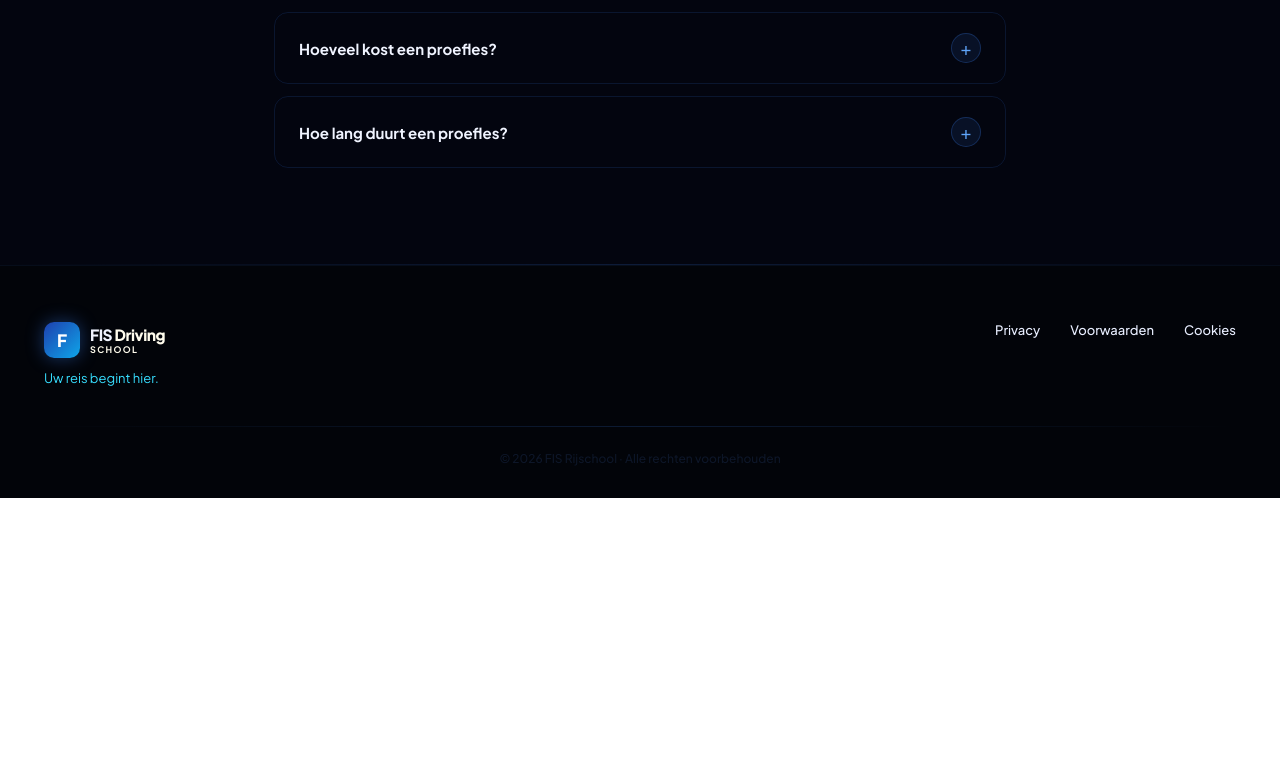
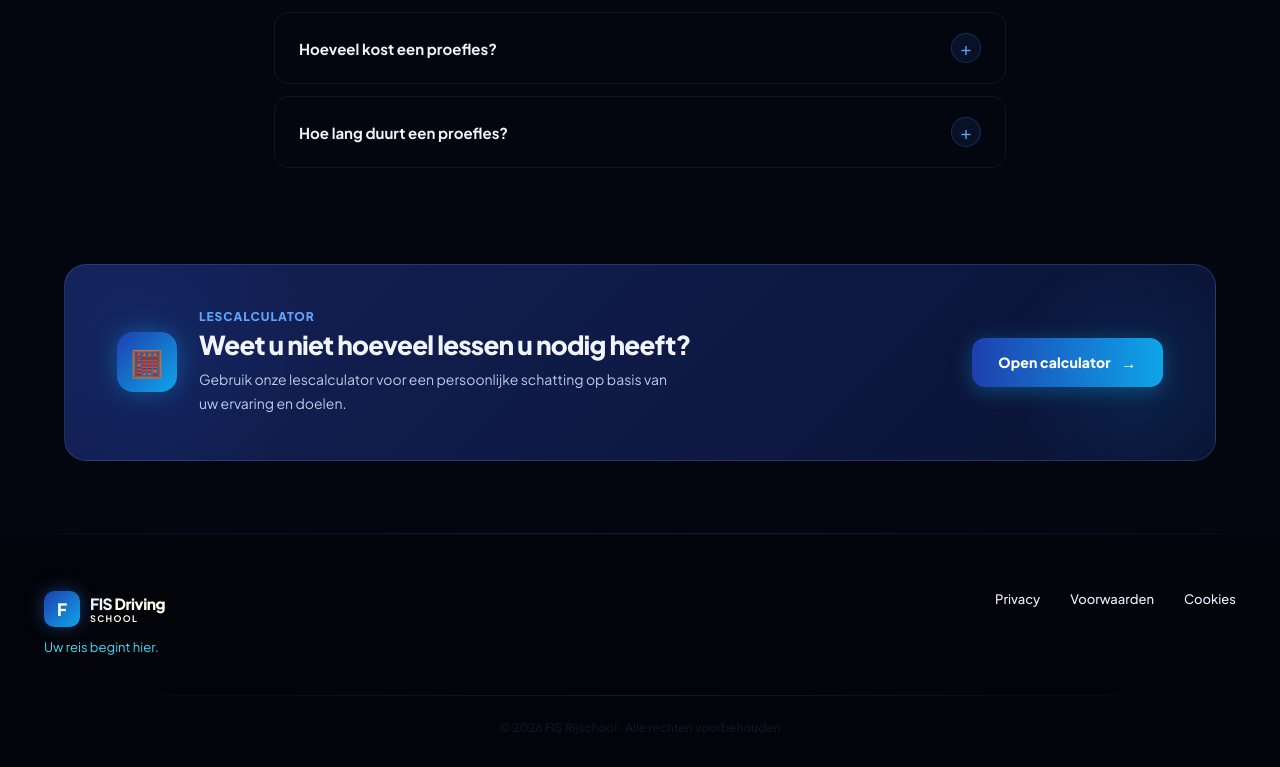
Before and after one commit to zohaib2k2/RisDrivingSchool, a React (Vite) app: page /RisDrivingSchool/packages in a window 1280 px wide. Shown: the part 3039-3806 px from the top of the page. Before the commit the page ends 3537 px from the top, so only its background shows below. Built offline with nearby package versions, Linux system fonts and the light colour scheme; no server answers.

Commit message:
make pages suitable on mobile.

```diff
--- a/src/pages/DrivingPackagesPage.jsx
+++ b/src/pages/DrivingPackagesPage.jsx
@@ -1,4 +1,5 @@
-import { useState, useRef } from "react";
+import { useState, useRef, useEffect } from "react";
+import { useNavigate } from "react-router-dom";
 import { T } from "../constants/translation";
 import Banner from "../components/Banner";
 import Navbar from "../components/Navbar";
@@ -10,6 +11,18 @@ import WhatsAppButton from "../components/WhatsAppButton";
 const H   = "#f0f4ff";
 const B   = "#b8cce8";
 const DIM = "#6a8aaa";
+
+// ── Mobile breakpoint hook ─────────────────────────────────────────────────────
+function useIsMobile() {
+  const [m, setM] = useState(() => window.innerWidth < 768);
+  useEffect(() => {
+    const mq = window.matchMedia("(max-width: 767px)");
+    const h = (e) => setM(e.matches);
+    mq.addEventListener("change", h);
+    return () => mq.removeEventListener("change", h);
+  }, []);
+  return m;
+}
 
 // ── Bilingual copy ────────────────────────────────────────────────────────────
 const PAGE_T = {
@@ -493,19 +506,20 @@ function StepCard({ step, delay }) {
 
 // ── Price Summary Section ──────────────────────────────────────────────────────
 function PriceSummarySection({ p, lang }) {
+  const m = useIsMobile();
   return (
     <FadeIn>
       <div style={{
         display: "flex", gap: 32, alignItems: "flex-start", flexWrap: "wrap",
-        maxWidth: 1240, margin: "0 auto", padding: "80px 44px",
+        maxWidth: 1240, margin: "0 auto", padding: m ? "48px 20px" : "80px 44px",
       }}>
 
         {/* ── Left: price table ─────────────────────────────────────────── */}
         <div style={{
-          flex: "1 1 480px", position: "relative", overflow: "hidden",
+          flex: m ? "1 1 100%" : "1 1 480px", position: "relative", overflow: "hidden",
           background: "linear-gradient(160deg, rgba(14,22,58,0.98), rgba(8,12,32,0.99))",
           border: "1px solid rgba(59,130,246,0.18)",
-          borderRadius: 22, padding: "40px 36px",
+          borderRadius: 22, padding: m ? "28px 20px" : "40px 36px",
         }}>
           {/* BG glow */}
           <div style={{ position: "absolute", top: -80, right: -80, width: 320, height: 320, borderRadius: "50%", background: "radial-gradient(circle, rgba(30,64,175,0.14), transparent 65%)", pointerEvents: "none" }} />
@@ -572,7 +586,7 @@ function PriceSummarySection({ p, lang }) {
         </div>
 
         {/* ── Right: how it works + CTA ──────────────────────────────────── */}
-        <div style={{ flex: "1 1 300px", display: "flex", flexDirection: "column", gap: 22 }}>
+        <div style={{ flex: m ? "1 1 100%" : "1 1 300px", display: "flex", flexDirection: "column", gap: 22 }}>
           <h2 style={{ fontSize: "clamp(20px,2.4vw,28px)", fontWeight: 900, letterSpacing: "-0.03em", color: H, marginBottom: 4, lineHeight: 1.15 }}>
             {p.trialTitle}
           </h2>
@@ -630,6 +644,89 @@ function PriceSummarySection({ p, lang }) {
           </div>
         </div>
 
+      </div>
+    </FadeIn>
+  );
+}
+
+// ── Calculator panel ──────────────────────────────────────────────────────────
+function CalculatorPanel({ lang, m }) {
+  const navigate = useNavigate();
+  return (
+    <FadeIn>
+      <div style={{
+        maxWidth: 1240, margin: "0 auto",
+        padding: m ? "0 20px 56px" : "0 44px 72px",
+      }}>
+        <div
+          onClick={() => navigate("/RisDrivingSchool/calculator")}
+          style={{
+            position: "relative", overflow: "hidden",
+            background: "linear-gradient(135deg, rgba(20,35,90,0.96), rgba(10,18,52,0.99))",
+            border: "1px solid rgba(96,165,250,0.22)",
+            borderRadius: 22,
+            padding: m ? "32px 24px" : "44px 52px",
+            display: "flex",
+            alignItems: "center",
+            justifyContent: "space-between",
+            flexWrap: "wrap",
+            gap: 24,
+            cursor: "pointer",
+            transition: "border-color 0.25s, transform 0.25s, box-shadow 0.25s",
+          }}
+          onMouseEnter={e => {
+            e.currentTarget.style.borderColor = "rgba(96,165,250,0.5)";
+            e.currentTarget.style.transform = "translateY(-2px)";
+            e.currentTarget.style.boxShadow = "0 20px 60px rgba(59,130,246,0.18)";
+          }}
+          onMouseLeave={e => {
+            e.currentTarget.style.borderColor = "rgba(96,165,250,0.22)";
+            e.currentTarget.style.transform = "translateY(0)";
+            e.currentTarget.style.boxShadow = "none";
+          }}
+        >
+          {/* BG glows */}
+          <div style={{ position: "absolute", top: -80, left: -80, width: 340, height: 340, borderRadius: "50%", background: "radial-gradient(circle, rgba(30,64,175,0.18), transparent 65%)", pointerEvents: "none" }} />
+          <div style={{ position: "absolute", bottom: -60, right: -60, width: 280, height: 280, borderRadius: "50%", background: "radial-gradient(circle, rgba(14,165,233,0.1), transparent 65%)", pointerEvents: "none" }} />
+
+          {/* Left: icon + text */}
+          <div style={{ display: "flex", alignItems: "center", gap: 22, position: "relative", zIndex: 1, flexWrap: "wrap" }}>
+            <div style={{
+              width: 60, height: 60, borderRadius: 16, flexShrink: 0,
+              background: "linear-gradient(135deg,#1e40af,#0ea5e9)",
+              display: "flex", alignItems: "center", justifyContent: "center",
+              fontSize: 26, boxShadow: "0 0 24px rgba(14,165,233,0.4)",
+            }}>🧮</div>
+            <div>
+              <p style={{ fontSize: 12, fontWeight: 800, color: "#60a5fa", textTransform: "uppercase", letterSpacing: "0.08em", margin: "0 0 6px" }}>
+                {lang === "en" ? "Lesson calculator" : "Lescalculator"}
+              </p>
+              <h3 style={{ fontSize: "clamp(18px,2.2vw,26px)", fontWeight: 900, letterSpacing: "-0.03em", color: H, margin: "0 0 8px", lineHeight: 1.15 }}>
+                {lang === "en" ? "Not sure how many lessons you need?" : "Weet u niet hoeveel lessen u nodig heeft?"}
+              </h3>
+              <p style={{ fontSize: 14, color: B, margin: 0, lineHeight: 1.7, maxWidth: 480 }}>
+                {lang === "en"
+                  ? "Use our free lesson calculator to get a personalised estimate based on your experience and goals."
+                  : "Gebruik onze lescalculator voor een persoonlijke schatting op basis van uw ervaring en doelen."}
+              </p>
+            </div>
+          </div>
+
+          {/* Right: CTA */}
+          <div style={{ position: "relative", zIndex: 1, flexShrink: 0 }}>
+            <div style={{
+              display: "inline-flex", alignItems: "center", gap: 10,
+              background: "linear-gradient(90deg,#1e40af,#0ea5e9)",
+              color: "#fff", fontSize: 14, fontWeight: 800,
+              padding: "14px 26px", borderRadius: 13,
+              boxShadow: "0 4px 20px rgba(14,165,233,0.35)",
+              letterSpacing: "0.01em",
+            }}>
+              {lang === "en" ? "Open calculator" : "Open calculator"}
+              <span style={{ fontSize: 16 }}>→</span>
+            </div>
+          </div>
+        </div>
       </div>
     </FadeIn>
   );
@@ -694,9 +791,10 @@ function FAQItem({ q, a }) {
 }
 
 function FAQSection({ p }) {
+  const m = useIsMobile();
   return (
     <FadeIn>
-      <div style={{ maxWidth: 820, margin: "0 auto", padding: "0 44px 96px" }}>
+      <div style={{ maxWidth: 820, margin: "0 auto", padding: m ? "0 20px 64px" : "0 44px 96px" }}>
         <div style={{ marginBottom: 44 }}>
           <div className="eyebrow-pill" style={{ display: "inline-flex", marginBottom: 18 }}>
             <div className="eyebrow-dot" />
@@ -724,6 +822,7 @@ export default function DrivingPackagesPage({ lang, onLangChange }) {
   const t = T[lang];
   const p = PAGE_T[lang];
 
+  const m = useIsMobile();
   const scrollRef = useRef(null);
   const dragState = useRef({ isDown: false, startX: 0, scrollLeft: 0 });
 
@@ -756,7 +855,7 @@ export default function DrivingPackagesPage({ lang, onLangChange }) {
       {/* ── PAGE HERO ──────────────────────────────────────────────────────── */}
       <div style={{
         position: "relative",
-        padding: "72px 44px 56px",
+        padding: m ? "48px 20px 36px" : "72px 44px 56px",
         borderBottom: "1px solid rgba(59,130,246,0.08)",
         overflow: "hidden",
       }}>
@@ -776,7 +875,7 @@ export default function DrivingPackagesPage({ lang, onLangChange }) {
       </div>
 
       {/* ── PACKAGES SCROLL ───────────────────────────────────────────────── */}
-      <div style={{ padding: "72px 44px 0" }}>
+      <div style={{ padding: m ? "40px 16px 0" : "72px 44px 0" }}>
         <div
           ref={scrollRef}
           onMouseDown={handleMouseDown}
@@ -795,7 +894,7 @@ export default function DrivingPackagesPage({ lang, onLangChange }) {
           }}
         >
           {p.packages.map((pkg, i) => (
-            <div key={pkg.id} style={{ minWidth: 300, flexShrink: 0 }}>
+            <div key={pkg.id} style={{ minWidth: m ? 270 : 300, flexShrink: 0 }}>
               <PackageCard pkg={pkg} p={p} delay={i * 0.08} />
             </div>
           ))}
@@ -820,7 +919,7 @@ export default function DrivingPackagesPage({ lang, onLangChange }) {
       <PriceSummarySection p={p} lang={lang} />
 
       {/* ── HOW IT WORKS ──────────────────────────────────────────────────── */}
-      <div style={{ maxWidth: 1240, margin: "0 auto", padding: "88px 44px 96px" }}>
+      <div style={{ maxWidth: 1240, margin: "0 auto", padding: m ? "56px 20px 64px" : "88px 44px 96px" }}>
         {/* Section header */}
         <FadeIn>
           <div style={{ marginBottom: 52 }}>
@@ -838,7 +937,7 @@ export default function DrivingPackagesPage({ lang, onLangChange }) {
         </FadeIn>
 
         {/* Steps grid */}
-        <div style={{ display: "grid", gridTemplateColumns: "repeat(2, 1fr)", gap: 20 }}>
+        <div style={{ display: "grid", gridTemplateColumns: m ? "1fr" : "repeat(2, 1fr)", gap: 20 }}>
           {p.steps.map((step, i) => (
             <StepCard key={i} step={step} delay={i * 0.08} />
           ))}
@@ -851,7 +950,7 @@ export default function DrivingPackagesPage({ lang, onLangChange }) {
             background: "linear-gradient(135deg, rgba(30,64,175,0.18), rgba(14,165,233,0.08))",
             border: "1px solid rgba(59,130,246,0.22)",
             borderRadius: 22,
-            padding: "44px 40px",
+            padding: m ? "28px 22px" : "44px 40px",
             display: "flex",
             alignItems: "center",
             justifyContent: "space-between",
@@ -885,6 +984,9 @@ export default function DrivingPackagesPage({ lang, onLangChange }) {
       {/* ── FAQ ───────────────────────────────────────────────────────────── */}
       <FAQSection p={p} />
 
+      {/* ── CALCULATOR PANEL ──────────────────────────────────────────────── */}
+      <CalculatorPanel lang={lang} m={m} />
+
        <WhatsAppButton />
       <div className="divider" />
       <Footer footer={t.footer} />
--- a/src/pages/EmergencyCoursePage.jsx
+++ b/src/pages/EmergencyCoursePage.jsx
@@ -1,4 +1,5 @@
-import { useState } from "react";
+import { useState, useEffect } from "react";
+import { useNavigate } from "react-router-dom";
 import { T } from "../constants/translation";
 import Banner from "../components/Banner";
 import Navbar from "../components/Navbar";
@@ -9,6 +10,17 @@ import FadeIn from "../components/FadeIn";
 const H = "#f0f4ff";
 const B = "#b8cce8";
 const D = "#6a8aaa";
+
+function useIsMobile() {
+  const [m, setM] = useState(() => window.innerWidth < 768);
+  useEffect(() => {
+    const mq = window.matchMedia("(max-width: 767px)");
+    const h = (e) => setM(e.matches);
+    mq.addEventListener("change", h);
+    return () => mq.removeEventListener("change", h);
+  }, []);
+  return m;
+}
 
 // ── Bilingual copy ────────────────────────────────────────────────────────────
 const PAGE_T = {
@@ -250,6 +262,8 @@ function WhyCard({ item, delay }) {
 export default function EmergencyCoursePage({ lang, onLangChange }) {
   const t = T[lang];
   const p = PAGE_T[lang];
+  const m = useIsMobile();
+  const navigate = useNavigate();
 
   return (
     <div style={{
@@ -265,12 +279,12 @@ export default function EmergencyCoursePage({ lang, onLangChange }) {
       {/* ── HERO ──────────────────────────────────────────────────────────── */}
       <section style={{
         position: "relative",
-        minHeight: 560,
+        minHeight: m ? "auto" : 560,
         display: "flex",
         alignItems: "center",
         overflow: "hidden",
-        padding: "72px 44px",
-      }} className="flex flex-col md:flex-row">
+        padding: m ? "52px 20px 72px" : "72px 44px",
+      }}>
         {/* Background image */}
         <img
           src="https://images.unsplash.com/photo-1503736334956-4c8f8e92946d?w=1800&auto=format&fit=crop&q=80"
@@ -292,9 +306,12 @@ export default function EmergencyCoursePage({ lang, onLangChange }) {
         <div style={{
           position: "relative", zIndex: 3,
           maxWidth: 1200, margin: "0 auto", width: "100%",
-          display: "flex", alignItems: "center",
-          justifyContent: "space-between", gap: 52,
-        }} className="flex flex-col md:flex-row">
+          display: "flex",
+          flexDirection: m ? "column" : "row",
+          alignItems: m ? "stretch" : "center",
+          justifyContent: "space-between",
+          gap: m ? 36 : 52,
+        }}>
           {/* Left copy */}
           <div style={{ flex: 1, minWidth: 0 }}>
             {/* Stars */}
@@ -360,13 +377,15 @@ export default function EmergencyCoursePage({ lang, onLangChange }) {
         }}>
           <div style={{
             maxWidth: 1200, margin: "0 auto",
-            display: "grid", gridTemplateColumns: "repeat(3,1fr)",
-            padding: "0 44px",
+            display: "grid",
+            gridTemplateColumns: m ? "1fr" : "repeat(2,1fr)",
+            padding: m ? "0 20px" : "0 44px",
           }}>
             {p.stats.map((s, i) => (
               <div key={i} style={{
-                padding: "36px 24px",
-                borderRight: i < 2 ? "1px solid rgba(59,130,246,0.1)" : "none",
+                padding: m ? "24px 16px" : "36px 24px",
+                borderRight: (!m && i < p.stats.length - 1) ? "1px solid rgba(59,130,246,0.1)" : "none",
+                borderBottom: (m && i < p.stats.length - 1) ? "1px solid rgba(59,130,246,0.1)" : "none",
                 display: "flex", flexDirection: "column", alignItems: "center", textAlign: "center",
               }}>
                 <div style={{
@@ -388,7 +407,7 @@ export default function EmergencyCoursePage({ lang, onLangChange }) {
       </FadeIn>
 
       {/* ── WHY SECTION ───────────────────────────────────────────────────── */}
-      <div style={{ maxWidth: 1200, margin: "0 auto", padding: "80px 44px" }}>
+      <div style={{ maxWidth: 1200, margin: "0 auto", padding: m ? "52px 20px" : "80px 44px" }}>
         <FadeIn>
           <div style={{ marginBottom: 52 }}>
             <div className="eyebrow-pill" style={{ display: "inline-flex", marginBottom: 18 }}>
@@ -402,7 +421,7 @@ export default function EmergencyCoursePage({ lang, onLangChange }) {
           </div>
         </FadeIn>
 
-        <div style={{ display: "grid", gridTemplateColumns: "repeat(3,1fr)", gap: 18 }}>
+        <div style={{ display: "grid", gridTemplateColumns: m ? "1fr" : "repeat(3,1fr)", gap: 18 }}>
           {p.whyCards.map((item, i) => (
             <WhyCard key={i} item={item} delay={i * 0.07} />
           ))}
@@ -410,12 +429,12 @@ export default function EmergencyCoursePage({ lang, onLangChange }) {
       </div>
 
       {/* ── BOTTOM CTA ────────────────────────────────────────────────────── */}
-      <div style={{ maxWidth: 1200, margin: "0 auto", padding: "0 44px 90px" }}>
+      <div style={{ maxWidth: 1200, margin: "0 auto", padding: m ? "0 20px 64px" : "0 44px 90px" }}>
         <FadeIn>
           <div style={{
             background: "linear-gradient(135deg,rgba(30,64,175,0.2),rgba(14,165,233,0.08))",
             border: "1px solid rgba(59,130,246,0.22)",
-            borderRadius: 22, padding: "52px 48px",
+            borderRadius: 22, padding: m ? "32px 24px" : "52px 48px",
             display: "flex", alignItems: "center", justifyContent: "space-between",
             flexWrap: "wrap", gap: 28, position: "relative", overflow: "hidden",
             textAlign: "left",
@@ -429,7 +448,7 @@ export default function EmergencyCoursePage({ lang, onLangChange }) {
             </div>
             <div style={{ display: "flex", gap: 12, flexWrap: "wrap", position: "relative", zIndex: 1 }}>
               <button className="btn-primary" style={{ fontSize: 15, padding: "15px 32px", borderRadius: 13 }}>{p.ctaBtn}</button>
-              <button className="btn-outline" style={{ fontSize: 14, padding: "15px 26px", borderRadius: 13 }}>{p.ctaSecondary}</button>
+              <button className="btn-outline" style={{ fontSize: 14, padding: "15px 26px", borderRadius: 13 }} onClick={() => navigate("/RisDrivingSchool/packages")}>{p.ctaSecondary}</button>
             </div>
           </div>
         </FadeIn>
```
Also changed, not shown: src/pages/AboutPage.jsx (+19 -5 lines).
